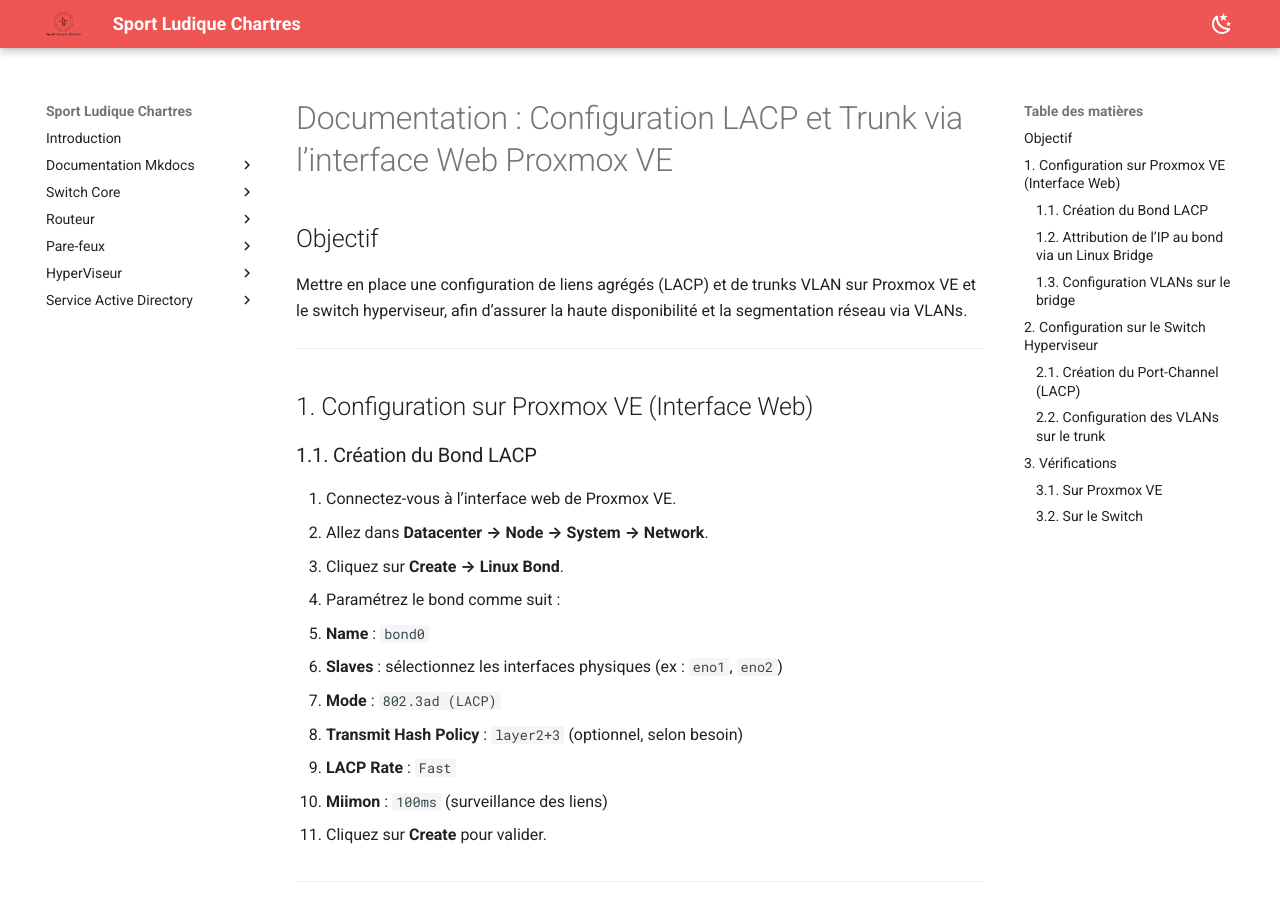
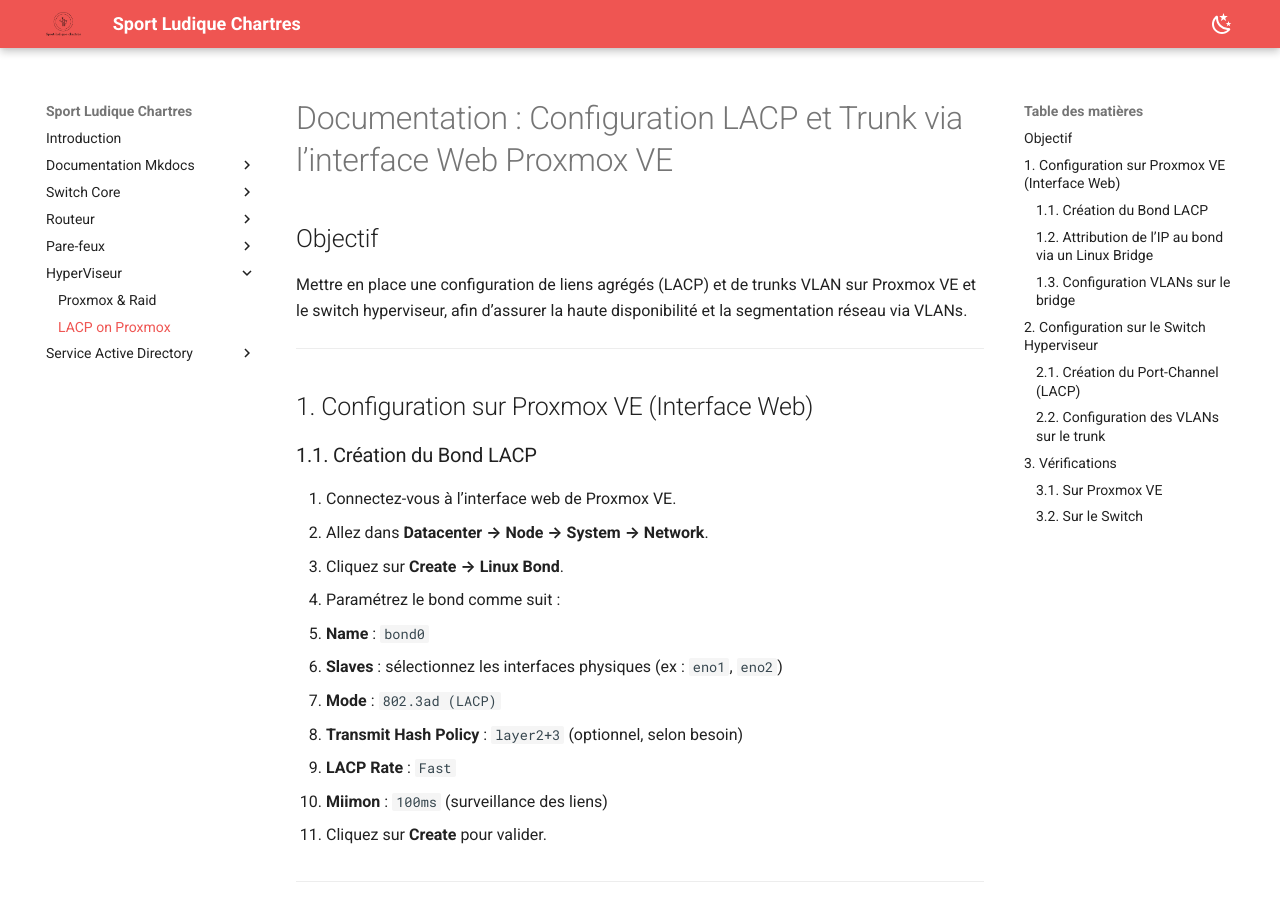
Before and after one commit to Sym-0ne/sport-ludique-Chartres, an MkDocs documentation site: the page built from docs/Hyperviseur/lacp-proxmox.md, in a window 1280 px wide and 900 px high. Built offline with MkDocs 1.6.1 and Material for MkDocs 9.7.7, drawn with Linux system fonts in a browser that asks for light colours.

Commit message:
Modif documentation lacp promox

```diff
--- a/mkdocs.yml
+++ b/mkdocs.yml
@@ -49,6 +49,7 @@
       - VFW: Pare-feux/opnsense.md
   - HyperViseur:
       - Proxmox & Raid: Hyperviseur/proxmox-raid.md
+      - LACP on Proxmox: Hyperviseur/lacp-proxmox.md
   - Service Active Directory:
       - Domaine Active Directory : Service AD/ad.md
       - Serveur DNS : Service AD/dns.md
```
